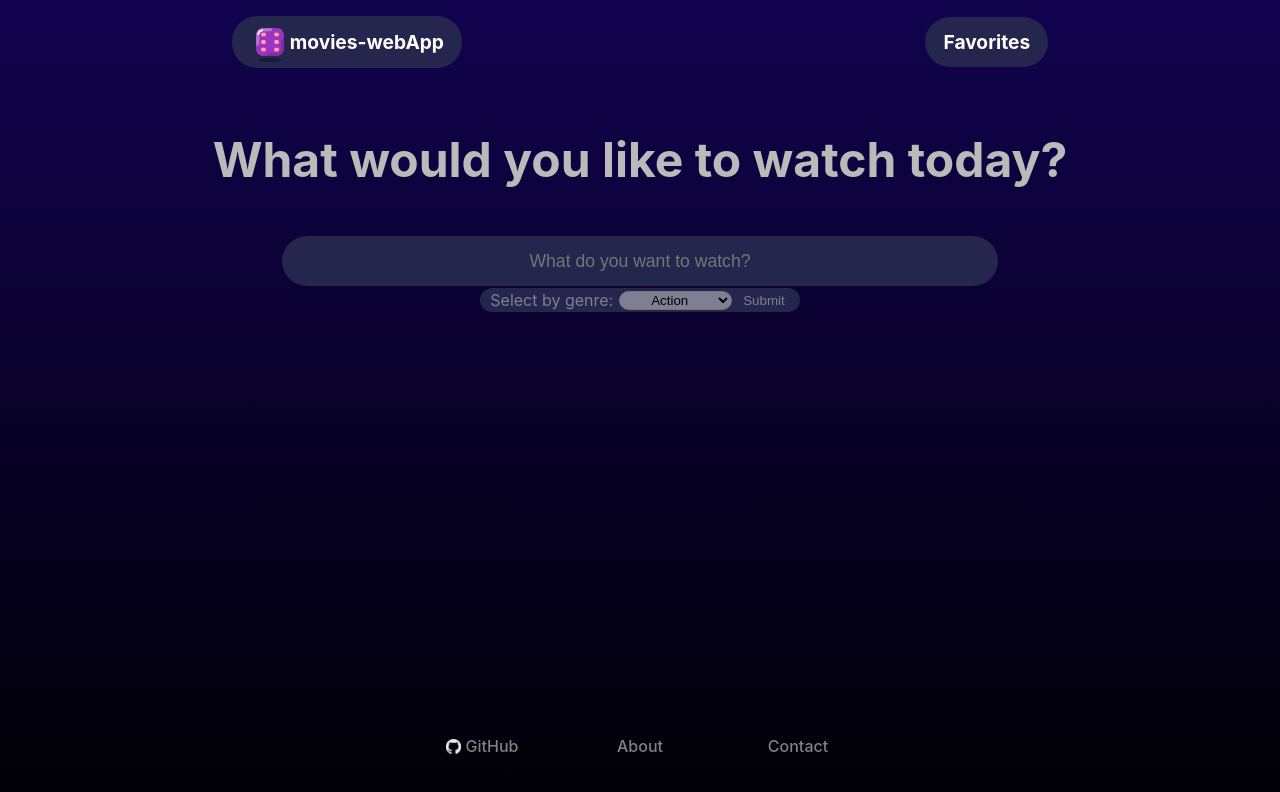
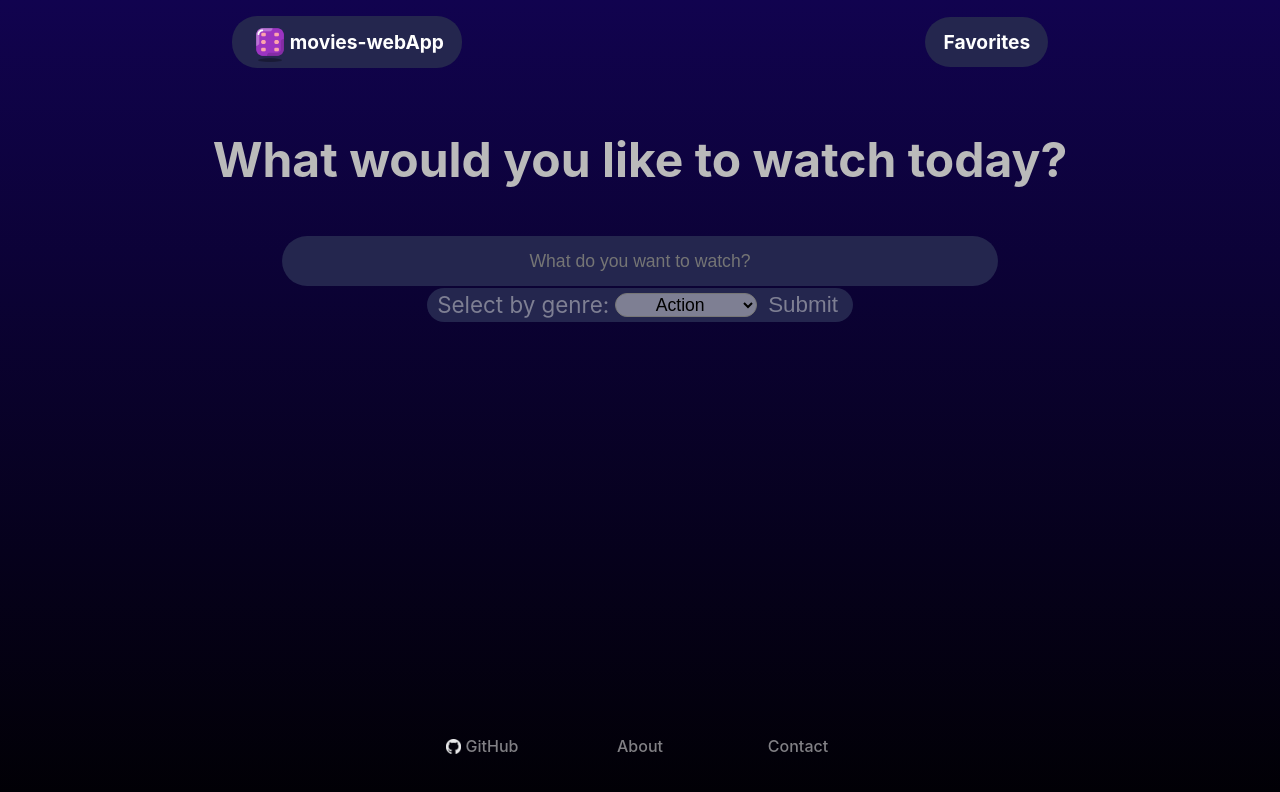
Before and after one commit to AdrianTerciado/MoviesWeb-React, a React (Vite) app: page / in a window 1280 px wide. Shown: the top 792 px of the page. Built offline with nearby package versions, Linux system fonts and the light colour scheme.

Commit message:
Logica delete corregida

```diff
--- a/src/components/Main/Details/Details.jsx
+++ b/src/components/Main/Details/Details.jsx
@@ -46,11 +46,7 @@ function Details() {
             }
         } else {
             try {
-                const response = await axios.delete('http://localhost:3000/api/',
-                    {
-                        "id": movieDetails.id,
-                    }
-                );
+                const response = await axios.delete(`http://localhost:3000/api/${movieDetails.id}`);
                 if (response.status === 200) {
                     console.log('Película barrada correctamente');
                 } else {
--- a/src/styles/components/_Results.scss
+++ b/src/styles/components/_Results.scss
@@ -14,7 +14,7 @@
 @media (min-width: 768px) {
     .results {
         display: flex;
-        width: 80%;
+        width: 65%;
         justify-content: center;
     }
 }
--- a/src/styles/components/_Search.scss
+++ b/src/styles/components/_Search.scss
@@ -70,4 +70,18 @@
         margin: 40px 20px;
 
     }
+
+    .form{
+
+        z-index: 3;
+        .filter-label{
+            font-size: 1.4rem;
+        }
+        .filter-search{
+            font-size: 1.1rem;
+        }
+        .submit-button{
+            font-size: 1.4rem;
+        }
+    }
 }
```
